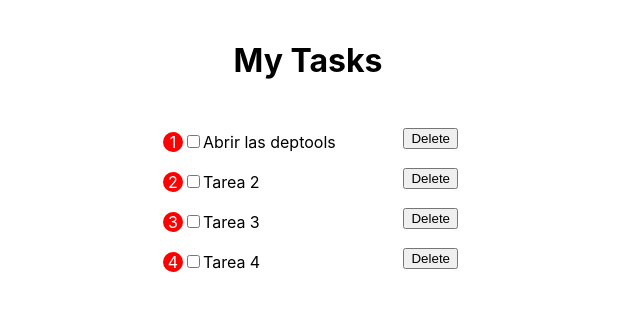
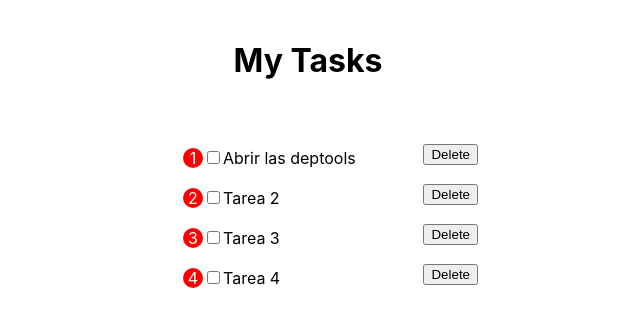
Before and after one commit to rtrepis/202207-w6ch1-ramon-trepat, a React (Create React App) app: page / in a window 1280 px wide. Shown: the top 326 px of the page, without its empty margins (332-972 px from the left). Built offline with nearby package versions, Linux system fonts and the light colour scheme.

Commit message:
Add test list items read

```diff
--- a/package.json
+++ b/package.json
@@ -58,7 +58,8 @@
       "!src/setupTests.ts",
       "!src/index.tsx",
       "!src/react-app-env.d.ts",
-      "!src/reportWebVitals.ts"
+      "!src/reportWebVitals.ts",
+      "!src/app/*.*"
     ]
   }
 }
--- a/src/feature/task/components/List/List.tsx
+++ b/src/feature/task/components/List/List.tsx
@@ -20,11 +20,14 @@ const List = (): JSX.Element => {
   const handleDelete = (id: number) => {
     return dispatch(deleteTaskActionCreator(id));
   };
+
   return (
     <>
       <ListStyled>
+        <ul>
           {listTasks.map((task) => (
-          <div key={task.id} className="item">
+            <li key={task.id} className="rest">
+              <div className="item">
                 <div className="item-task">
                   <div className="item-task__id">{task.id}</div>
                   <div className="item-task__check">
@@ -36,7 +39,9 @@ const List = (): JSX.Element => {
                   <button onClick={() => handleDelete(task.id)}>Delete</button>
                 </div>
               </div>
+            </li>
           ))}
+        </ul>
       </ListStyled>
     </>
   );
--- a/src/feature/task/components/List/ListStyled.ts
+++ b/src/feature/task/components/List/ListStyled.ts
@@ -3,6 +3,9 @@ import styled from "styled-components";
 export const ListStyled = styled.div`
   text-align: -webkit-center;
 
+  li {
+    list-style: none;
+  }
   .item {
     display: flex;
     padding: 5px;
```
Also changed, not shown: 1 other file (tests, documents, lock files or other folders). Lines whose indentation alone changed are shown as unchanged.
